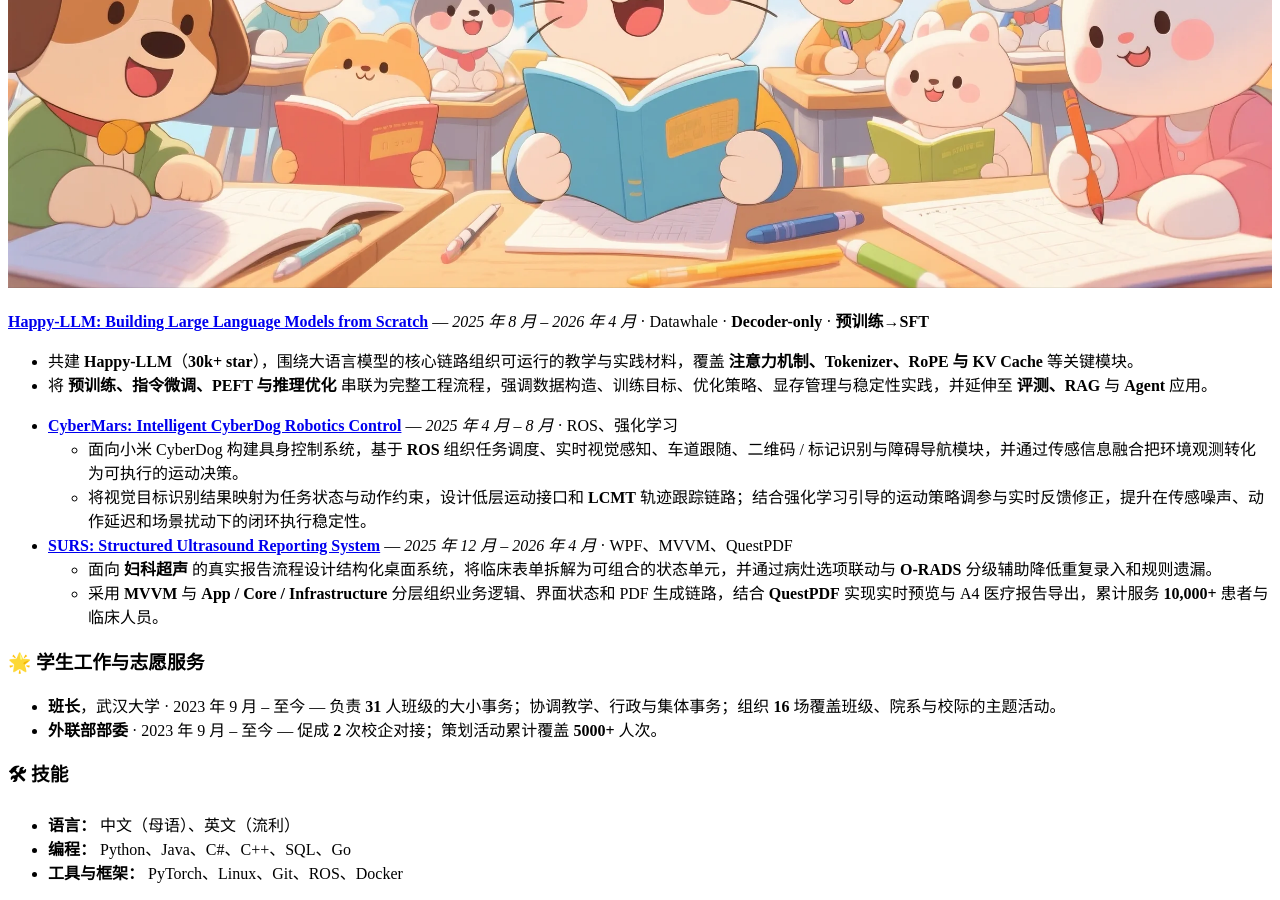
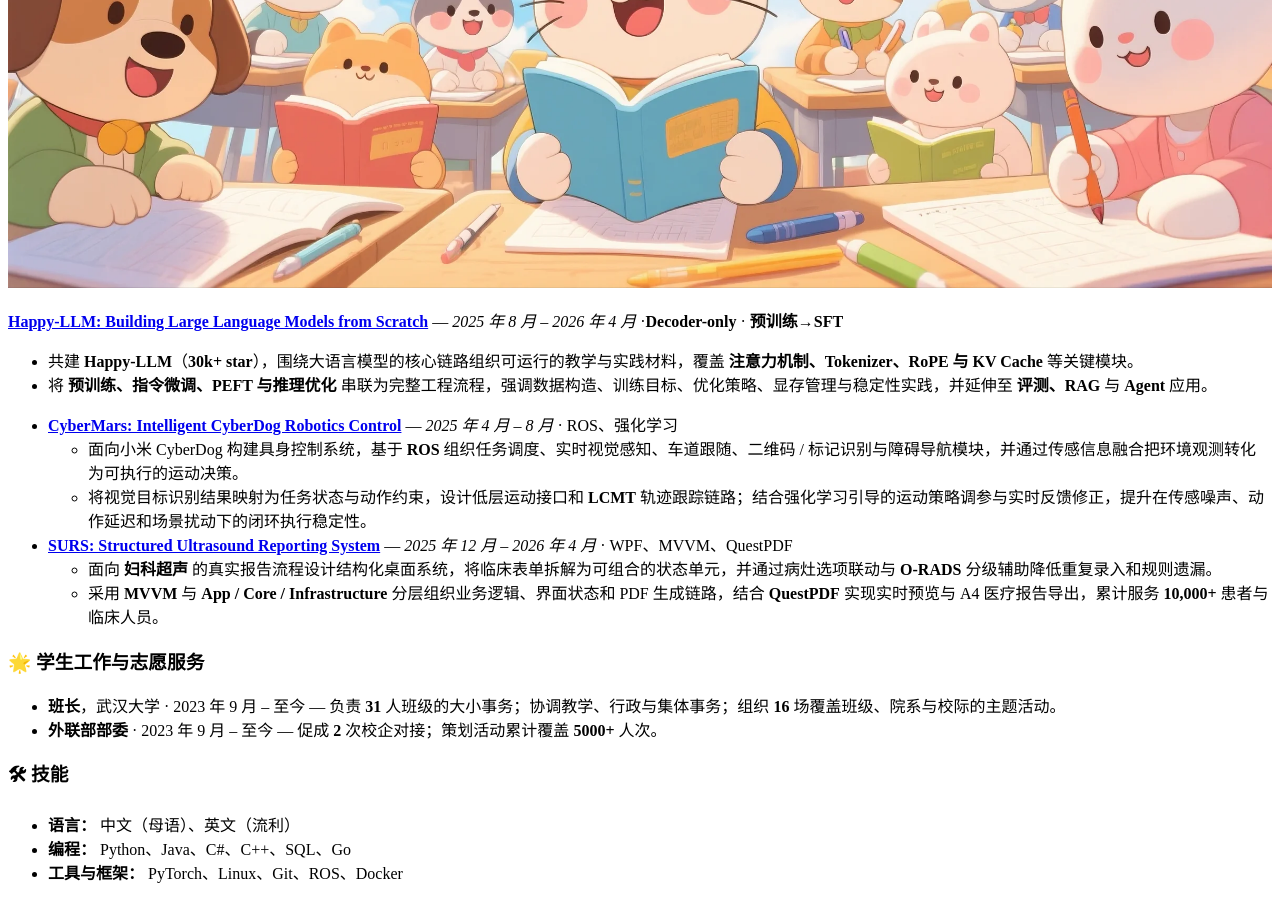
Before and after one commit to HaoyuLi-Nova/HaoyuLi-Nova.github.io, a Jekyll site: the page built from _pages/zh.md, in a window 1280 px wide and 900 px high, scrolled down 4312 px. Built offline with Jekyll 4.4.1, drawn with Linux system fonts in a browser that asks for light colours.

Commit message:
Update project descriptions for Diffusion Models and Happy-LLM on English and Chinese homepages to reflect changes in technology focus and project details.

```diff
--- a/_includes/i18n/home-zh.md
+++ b/_includes/i18n/home-zh.md
@@ -69,7 +69,7 @@
 <div class='paper-box paper-box--stack'><div class='paper-box-image'><div><img src='{{ "/images/project/happyllm.png" | relative_url }}' alt="Happy-LLM：从零开始构建大语言模型" width="100%"></div></div>
 <div class='paper-box-text' markdown="1">
 
-**[Happy-LLM: Building Large Language Models from Scratch](https://github.com/datawhalechina/happy-llm)** — *2025 年 8 月 – 2026 年 4 月* · Datawhale · **Decoder-only** · **预训练→SFT**
+**[Happy-LLM: Building Large Language Models from Scratch](https://github.com/datawhalechina/happy-llm)** — *2025 年 8 月 – 2026 年 4 月* ·**Decoder-only** · **预训练→SFT**
 
 - 共建 **Happy-LLM**（**30k+ star**），围绕大语言模型的核心链路组织可运行的教学与实践材料，覆盖 **注意力机制、Tokenizer、RoPE 与 KV Cache** 等关键模块。
 - 将 **预训练、指令微调、PEFT 与推理优化** 串联为完整工程流程，强调数据构造、训练目标、优化策略、显存管理与稳定性实践，并延伸至 **评测、RAG** 与 **Agent** 应用。
```
Also changed, not shown: _includes/i18n/home-en.md (+1 -1 lines).
